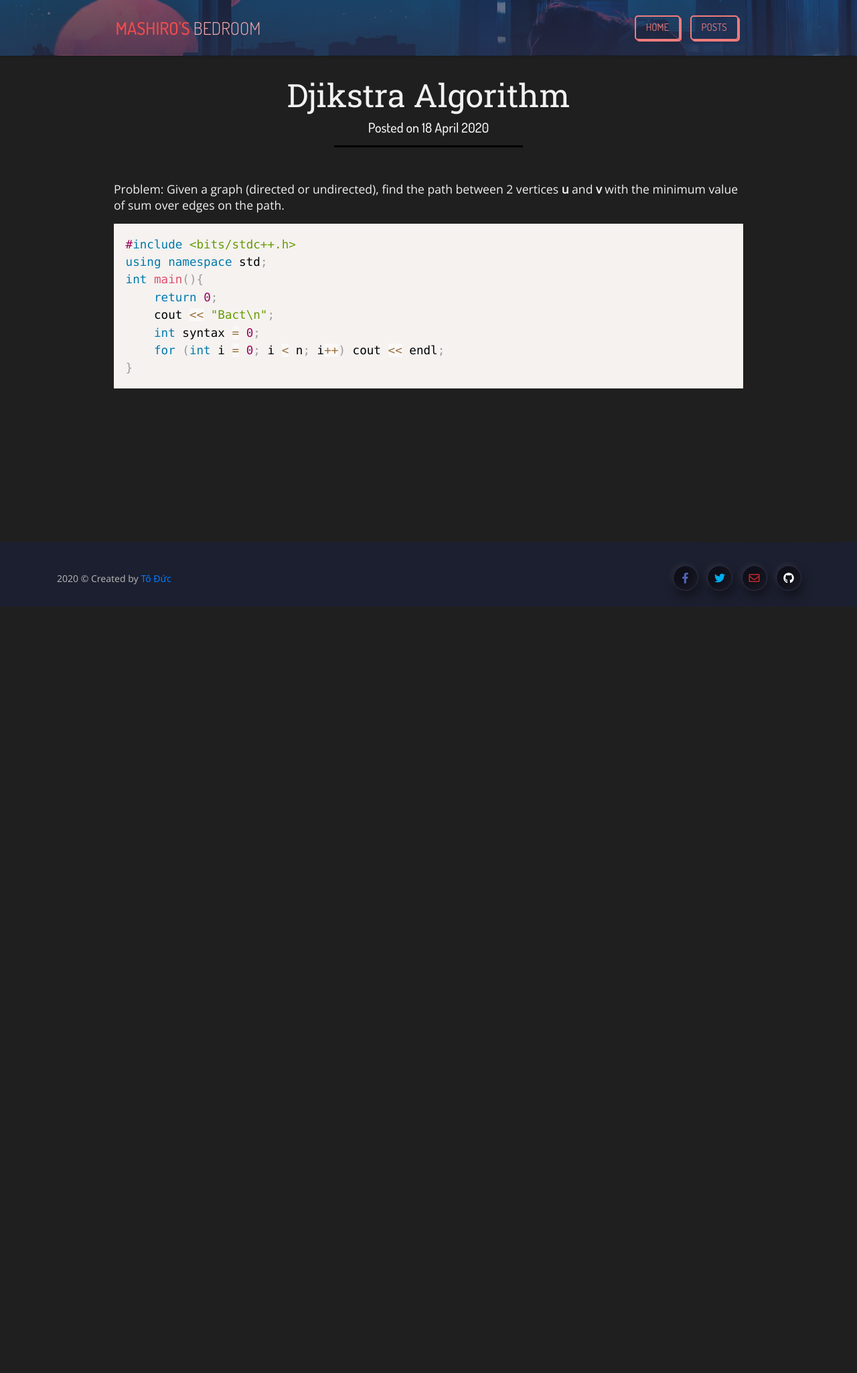
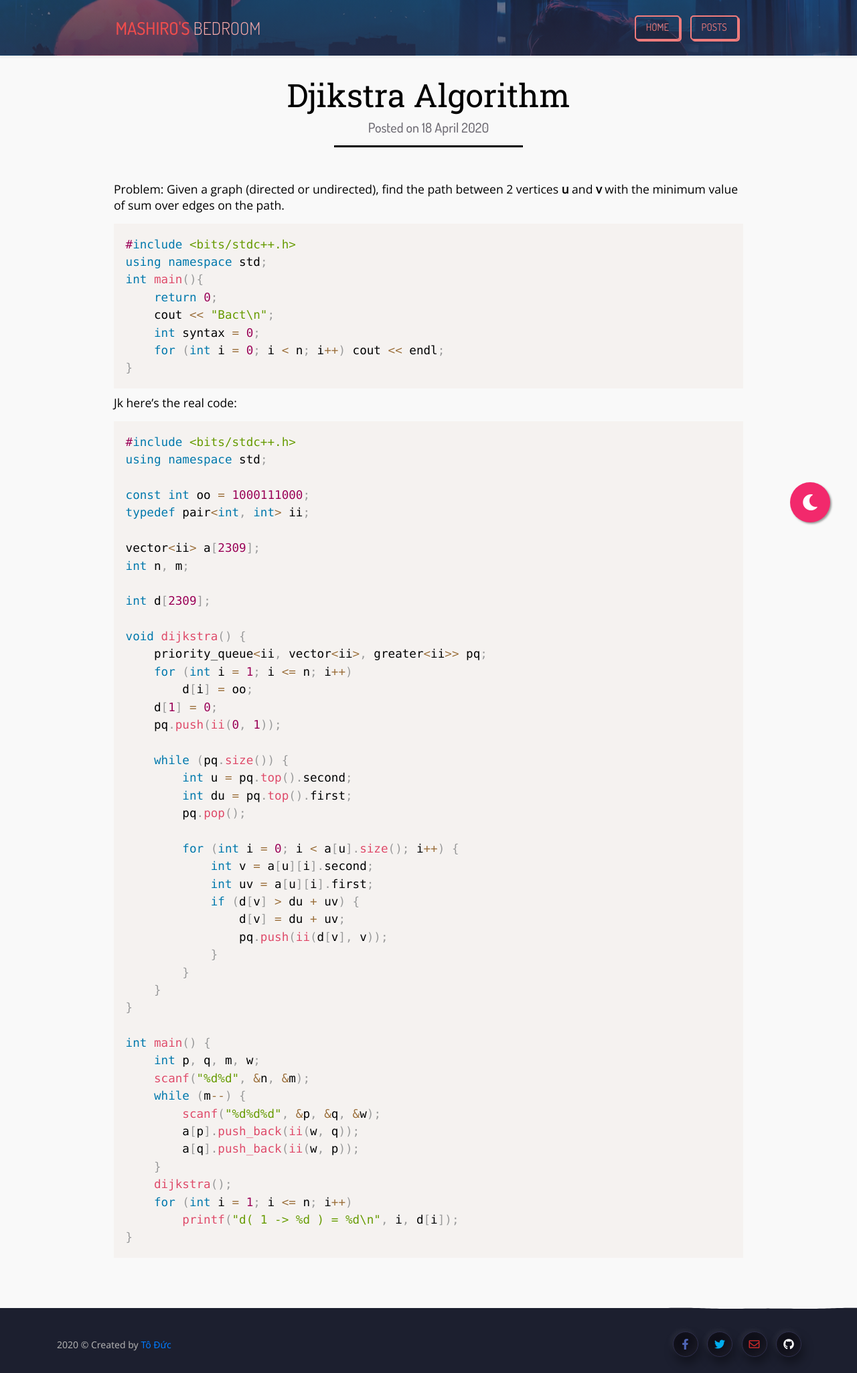
Before and after one commit to 20toduc01/20toduc01.github.io, a Jekyll site: the page built from _posts/2020-4-18-Dijkstra.markdown, in a window 1280 px wide. Shown: the whole page at 67% size. Built offline with Jekyll 4.4.1, drawn with Linux system fonts in a browser that asks for light colours; nearby versions of some CDN libraries; comment, search, counter and statistics services are not loaded; before the commit the page ends 906 px from its top, so only the background shows below that.

Commit message:
9/10 functional darkmode

````diff
--- a/_layouts/post.html
+++ b/_layouts/post.html
@@ -24,6 +24,15 @@
 <body>
 
     {% include header.html %}
+    <div class="toggle-darkmode">
+        <a href="#" class="float">
+            <i class="fas fa-moon my-float"></i>
+        </a>
+        <div class="label-container">
+            <div class="label-text">Night mode</div>
+        </div>
+    </div>
+
     <div class="contents">
         <div class="container">
             <article class="post">
@@ -43,10 +52,28 @@
     {% include footer.html %}
     <script src="/assets/js/prism.js"></script>
     <script>
-         $('.post__title').addClass('darkmode');
-         $('.post__content').addClass('darkmode');
-         $('body').addClass('darkmode');
-         $('.line').addClass('darkmode');
+        let i = 1;
+        $('.toggle-darkmode').on("click", () => {
+            if (i) {
+                $('.post__title').addClass('darkmode');
+                $('.post__content').addClass('darkmode');
+                $('body').addClass('darkmode');
+                $('.line').addClass('darkmode');
+                $('pre').addClass('darkcode');
+                $('code').addClass('darkcode');
+                $('.operator').addClass('darkcode');
+                i ^= 1;
+            } else {
+                $('.post__title').removeClass('darkmode');
+                $('.post__content').removeClass('darkmode');
+                $('body').removeClass('darkmode');
+                $('.line').removeClass('darkmode');
+                $('pre').removeClass('darkcode');
+                $('code').removeClass('darkcode');
+                $('.operator').removeClass('darkcode');
+                i ^= 1;
+            }
+        });
     </script>
 </body>
 
--- a/_posts/2020-4-18-Dijkstra.markdown
+++ b/_posts/2020-4-18-Dijkstra.markdown
@@ -17,3 +17,52 @@
     for (int i = 0; i < n; i++) cout << endl;
 }
 ```
+Jk here's the real code:
+```cpp
+#include <bits/stdc++.h>
+using namespace std;
+
+const int oo = 1000111000;
+typedef pair<int, int> ii;
+
+vector<ii> a[2309];
+int n, m;
+
+int d[2309];
+
+void dijkstra() {
+    priority_queue<ii, vector<ii>, greater<ii>> pq;
+    for (int i = 1; i <= n; i++)
+        d[i] = oo;
+    d[1] = 0;
+    pq.push(ii(0, 1));
+
+    while (pq.size()) {
+        int u = pq.top().second;
+        int du = pq.top().first;
+        pq.pop();
+
+        for (int i = 0; i < a[u].size(); i++) {
+            int v = a[u][i].second;
+            int uv = a[u][i].first;
+            if (d[v] > du + uv) {
+                d[v] = du + uv;
+                pq.push(ii(d[v], v));
+            }
+        }
+    }
+}
+
+int main() {
+    int p, q, m, w;
+    scanf("%d%d", &n, &m);
+    while (m--) {
+        scanf("%d%d%d", &p, &q, &w);
+        a[p].push_back(ii(w, q));
+        a[q].push_back(ii(w, p));
+    }
+    dijkstra();
+    for (int i = 1; i <= n; i++)
+        printf("d( 1 -> %d ) = %d\n", i, d[i]);
+}
+```
--- a/assets/css/post.css
+++ b/assets/css/post.css
@@ -37,5 +37,63 @@
 
 .darkmode {
     color: #f1f1f1;
-    background-color: #1f1f1f;
+    background: #1f1f1f;
 }
+
+.darkcode {
+    background: #1f1f1f !important;
+    text-shadow: none !important;
+    color: white !important;
+
+}
+
+
+.label-container{
+	position:fixed;
+	bottom:128px;
+	right:110px;
+	display:table;
+	visibility: hidden;
+}
+
+.label-text{
+	color:#FFF;
+	background:rgba(51,51,51,0.5);
+	display:table-cell;
+	vertical-align:middle;
+	padding:10px;
+	border-radius:3px;
+}
+
+.float{
+	position:fixed;
+	width:60px;
+	height:60px;
+	bottom:120px;
+	right:40px;
+	background-color:#f2296c;
+	color:#FFF;
+	border-radius:50px;
+	text-align:center;
+	box-shadow: 2px 2px 3px #999;
+}
+
+.my-float{
+	font-size:24px;
+	margin-top:18px;
+}
+
+a.float + div.label-container {
+  visibility: hidden;
+  opacity: 0;
+  transition: visibility 0s, opacity 0.5s ease;
+}
+
+a.float:hover + div.label-container{
+  visibility: visible;
+  opacity: 1;
+}
+
+a:hover {
+    color: white;
+}
--- a/assets/css/prism.css
+++ b/assets/css/prism.css
@@ -108,7 +108,6 @@
 .language-css .token.string,
 .style .token.string {
 	color: #9a6e3a;
-	background: hsla(0, 0%, 100%, .5);
 }
 
 .token.atrule,
````
Also changed, not shown: assets/img/post/nightmode.jpg (added).
